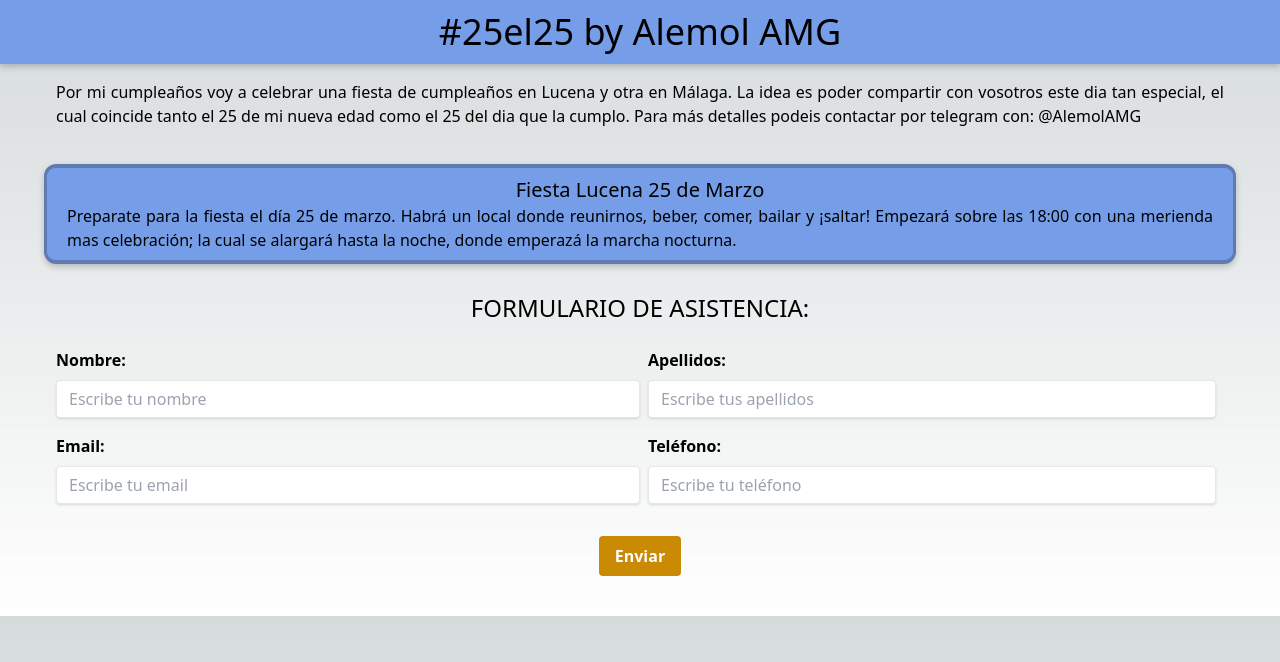
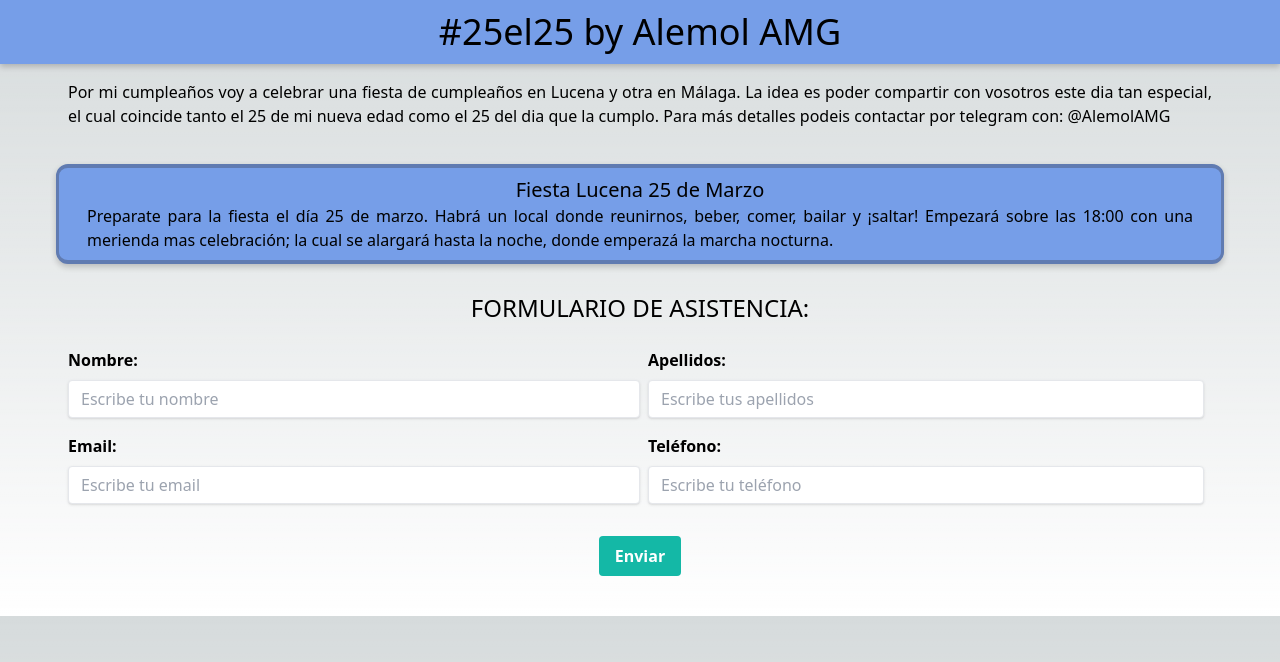
Before and after one commit to alemolamg/web-fiesta, a Next.js app: page / in a window 1280 px wide. Shown: the top 662 px of the page. Built offline with nearby package versions, Linux system fonts and the light colour scheme.

Commit message:
CHANGE BUTTON AND NEW MARGINS

```diff
--- a/pages/index.tsx
+++ b/pages/index.tsx
@@ -12,6 +12,14 @@ export default function Home() {
   const { scrollYProgress } = useScroll()
   const scale = useTransform(scrollYProgress, [0, 1], [0.2, 1]);
 
+  console.log(' / \-----------------'+
+  ' \_,|                | '+
+  '    |    AlemolAMG   | '+
+  '    |  ,---------------'+
+    '    \_/______________/ ')
+
+
+
   return (
     <>
       <Head>
@@ -24,7 +32,7 @@ export default function Home() {
           <h1 className='text-4xl py-3'>#25el25 by Alemol AMG</h1>
         </div>
 
-        <div className='lg:mx-6'>
+        <div className='md:mx-5 lg:mx-9'>
 
           <motion.div className='mx-5 my-2 px-3 py-2 text-justify'
           initial={{ opacity: 0, scale: 0.5 }}
--- a/src/components/Card.tsx
+++ b/src/components/Card.tsx
@@ -1,11 +1,11 @@
 import { FC } from "react"
 
 const Card: FC<{ titulo: string, description: string, className: string, style?:any }> = ({ titulo, description, className, style }) => {
-    const classStyle: string = "my-2 px-5 py-1 sm:mx-4 sm:rounded-xl md:py-2 lg:mx-5 " + className
+    const classStyle: string = "my-2 px-5 py-1 md:mx-4 md:rounded-xl md:py-2 lg:mx-5 " + className
     return (
         <div className={classStyle} style={style}>
             <h1 className="text-xl text-center">{titulo}</h1>
-            <div className="text-justify">
+            <div className="text-justify px-2">
                 {description}
             </div>
         </div>
--- a/src/components/Form.tsx
+++ b/src/components/Form.tsx
@@ -50,7 +50,7 @@ const Form: FC<{}> = ({ }) => {
 
         setTimeout(() => {
             formInfo.style.display = "none";
-        }, 4000); // Ocultar el div después de 2 segundos
+        }, 4500); // Ocultar el div después de 2 segundos
 
     };
 
@@ -133,7 +133,7 @@ const Form: FC<{}> = ({ }) => {
                     <div className="flex justify-center my-3 py-1">
                         <button
                             type="submit"
-                            className="bg-yellow-600 hover:bg-orange-500 text-white font-bold py-2 px-4 rounded focus:outline-none focus:shadow-outline"
+                            className="bg-teal-500 hover:bg-teal-700 text-white font-bold py-2 px-4 rounded focus:outline-none focus:shadow-outline"
                         >
                             Enviar
                         </button>
```
